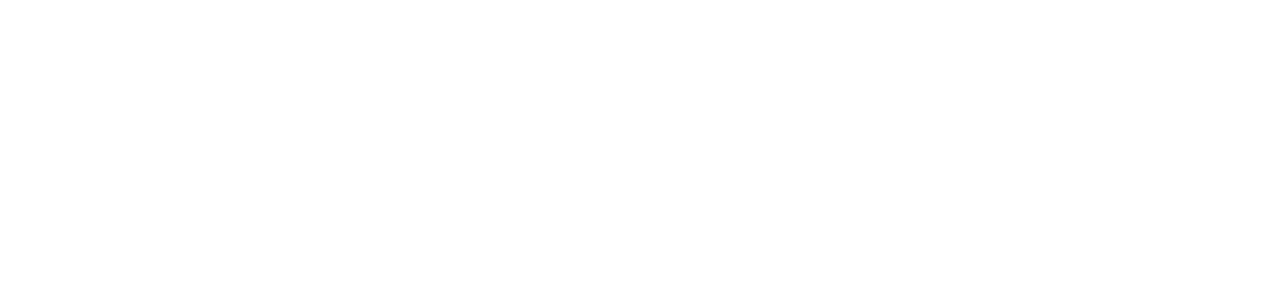
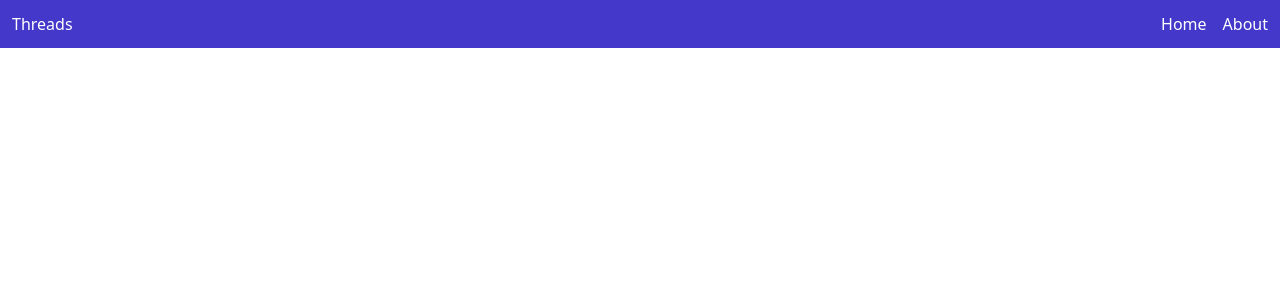
Before and after one commit to 001osama/threads-app, an Angular app: page / in a window 1280 px wide. Shown: the top 300 px of the page. Built offline with nearby package versions, Linux system fonts and the light colour scheme.

Commit message:
basic header

```diff
--- a/src/app/app.component.html
+++ b/src/app/app.component.html
@@ -1 +1,18 @@
-<router-outlet></router-outlet>
+<div class="min-h-screen flex flex-col">
+    <header class="h-12 px-3 bg-indigo-700 text-white flex items-center justify-between">
+        <span>Threads</span>
+        <nav>
+            <ul class="flex gap-4">
+                <li routerLinkActive="underline underline-offset-4" class="hover:underline hover:underline-offset-4">
+                    <a routerLink="/home">Home</a>
+                </li>
+                <li routerLinkActive="underline underline-offset-4" class="hover:underline hover:underline-offset-4">
+                    <a routerLink="/about">About</a>
+                </li>
+            </ul>
+        </nav>
+    </header>
+    <main class="px-3 py-4">
+        <router-outlet></router-outlet>
+    </main>
+</div>
--- a/src/app/app.component.ts
+++ b/src/app/app.component.ts
@@ -1,11 +1,11 @@
 import { Component } from '@angular/core';
 import { CommonModule } from '@angular/common';
-import { RouterOutlet } from '@angular/router';
+import { RouterOutlet, RouterLink, RouterLinkActive } from '@angular/router';
 
 @Component({
   selector: 'app-root',
   standalone: true,
-  imports: [CommonModule, RouterOutlet],
+  imports: [CommonModule, RouterLinkActive,RouterOutlet, RouterLink],
   templateUrl: './app.component.html',
   styleUrls: ['./app.component.scss']
 })
```
